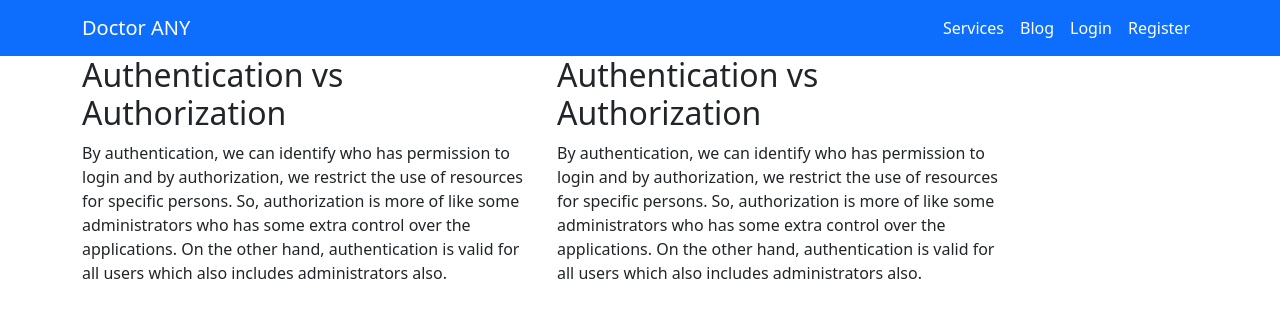
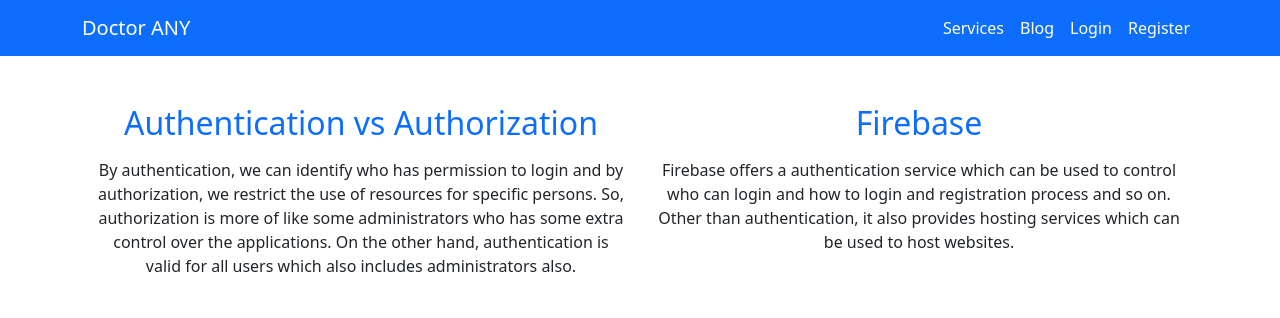
Before and after one commit to MDNURAAZAM/doctor-xyz, a React (Create React App) app: page /blog in a window 1280 px wide. Shown: the top 318 px of the page. Built offline with nearby package versions, Linux system fonts and the light colour scheme; no server answers; the HTML template or start-up script is replaced by a standard one.

Commit message:
blog section completed

```diff
--- a/src/Blog/Blog.js
+++ b/src/Blog/Blog.js
@@ -3,9 +3,9 @@
 const Blog = () => {
   return (
     <div className="container">
-      <div className="row">
-        <div className="col-lg-5 col-sm-12">
-          <h2>Authentication vs Authorization</h2>
+      <div className="row mx-auto mt-5 text-center">
+        <div className="col-lg-6 col-sm-12">
+          <h2 className="text-primary mb-3">Authentication vs Authorization</h2>
           <p>
             By authentication, we can identify who has permission to login and
             by authorization, we restrict the use of resources for specific
@@ -15,15 +15,13 @@
             administrators also.
           </p>
         </div>
-        <div className="col-lg-5 col-sm-12">
-          <h2>Authentication vs Authorization</h2>
+        <div className="col-lg-6 col-sm-12">
+          <h2 className="text-primary mb-3">Firebase</h2>
           <p>
-            By authentication, we can identify who has permission to login and
-            by authorization, we restrict the use of resources for specific
-            persons. So, authorization is more of like some administrators who
-            has some extra control over the applications. On the other hand,
-            authentication is valid for all users which also includes
-            administrators also.
+            Firebase offers a authentication service which can be used to
+            control who can login and how to login and registration process and
+            so on. Other than authentication, it also provides hosting services
+            which can be used to host websites.
           </p>
         </div>
       </div>
--- a/src/HomePage/Review/Review.js
+++ b/src/HomePage/Review/Review.js
@@ -4,7 +4,7 @@
   const { name, description, rating } = review;
   return (
     <div className="col-lg-4 col-sm-12 px-3 mx-auto">
-      <div className="container-fluid shadow rounded p-3 bg-light text-center mb-3">
+      <div className="container-fluid shadow rounded p-3 bg-light text-center mb-3 border-top">
         <h4>Name : {name}</h4>
         <h5>Comments : {description}</h5>
         <p>Ratings: {rating} / 10</p>
```
